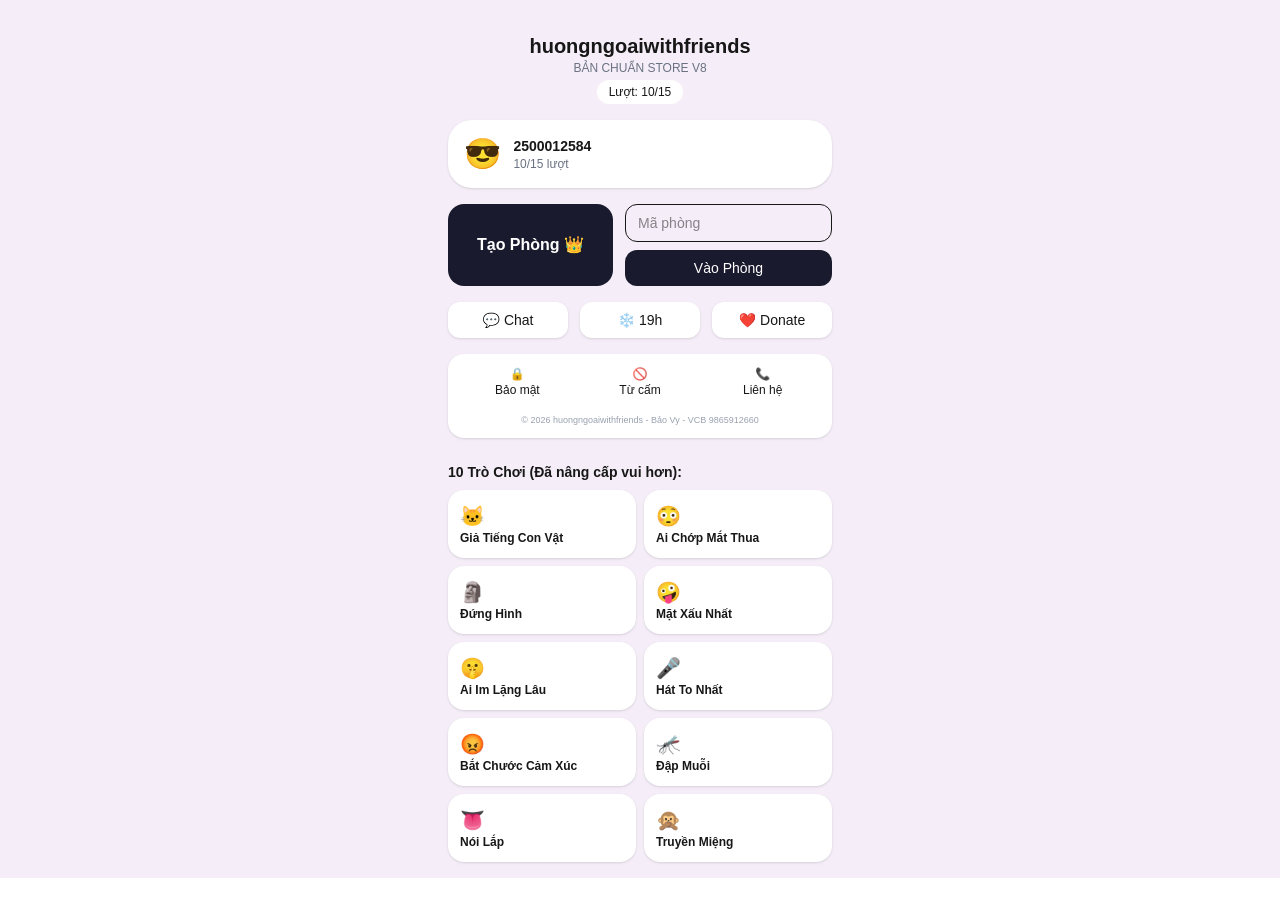
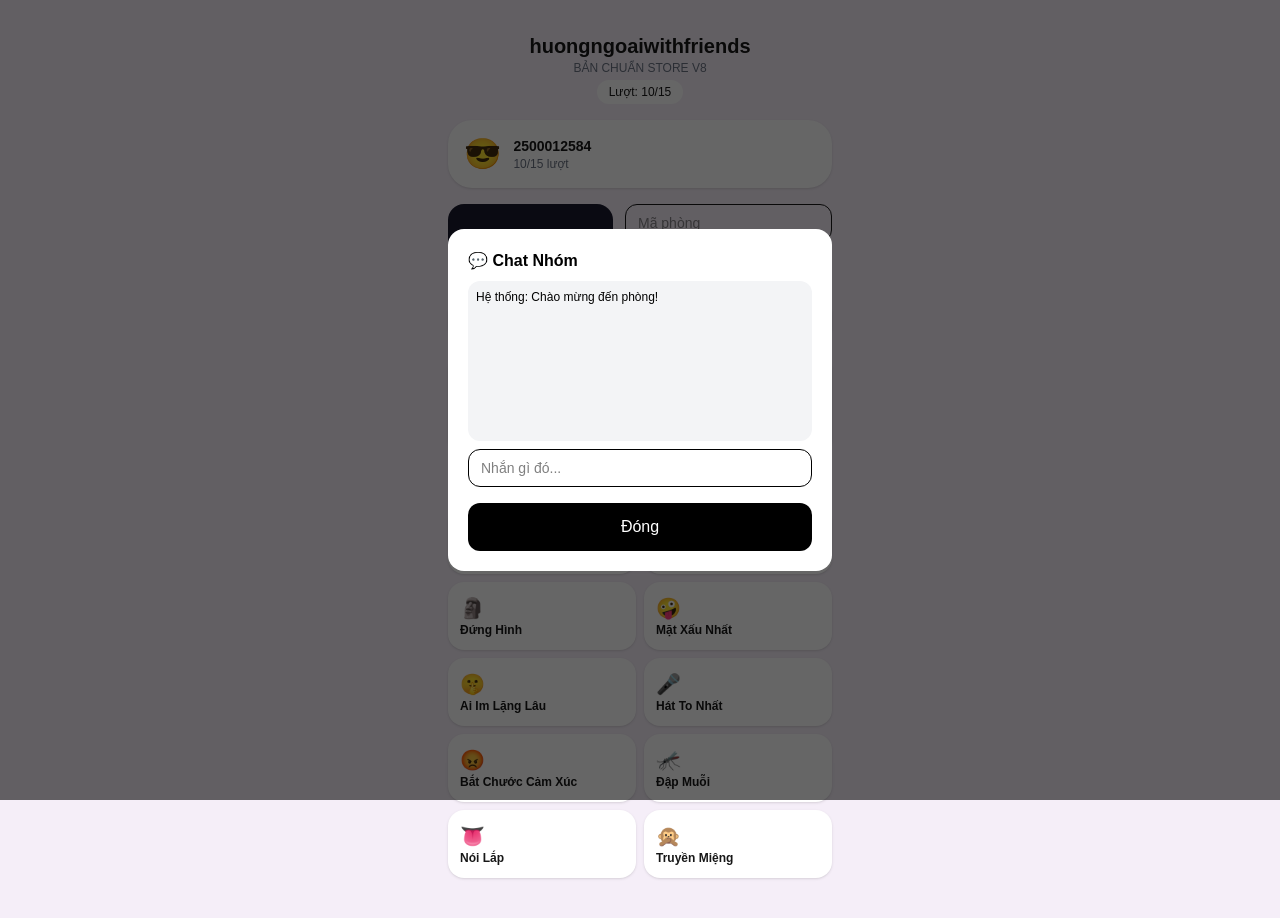
Before and after one commit to Huong-Ngoai/huongngoaiwithfriends, a Next.js app: page / in a window 1280 px wide. Both pictures are taken after a click on the button "💬 Chat". Shown: the top 918 px of the page. Before the commit the page ends 878 px from the top, so only its background shows below. Built offline with nearby package versions, Linux system fonts and the light colour scheme.

Commit message:
Update page.tsx

```diff
--- a/src/app/page.tsx
+++ b/src/app/page.tsx
@@ -22,9 +22,12 @@ export default function Home() {
   const [score, setScore] = useState(0);
   const [timeLeft, setTimeLeft] = useState(10);
   const [showGame, setShowGame] = useState(false);
-  const [micOk, setMicOk] = useState(false);
   const [winner, setWinner] = useState("");
-  const [reactions, setReactions] = useState<string[]>([]);
+  const [modal, setModal] = useState<string>(""); // chat, donate, baomat...
+  const [roomCode, setRoomCode] = useState("");
+  const [inRoom, setInRoom] = useState(false);
+  const [members, setMembers] = useState<string[]>(["Bạn (Chủ phòng) 👑", "2500012584 😎"]);
+  const [chatMsgs, setChatMsgs] = useState<string[]>(["Hệ thống: Chào mừng đến phòng!"]);
 
   const startCam = async () => {
     try {
@@ -38,95 +41,122 @@ export default function Home() {
       const loop = () => {
         analyser.getByteFrequencyData(data);
         let sum=0; data.forEach(v=>sum+=v);
-        const vol=sum/data.length;
-        setVolume(vol);
-        if(vol>15) setMicOk(true);
-        if(showGame && vol>20) setScore(p=>p+1);
+        setVolume(sum/data.length);
+        if(showGame && sum/data.length>20) setScore(p=>p+1);
         requestAnimationFrame(loop);
       }; loop();
-    } catch { alert("Cho phép Cam/Mic ở icon ổ khóa nhé!"); }
+    } catch { alert("Cho phép Cam/Mic ở icon ổ khóa trên trình duyệt nhé!"); }
   };
 
-  const openGame = (g:any) => { setSelectedGame(g); setShowGame(false); setWinner(""); setScore(0); setTimeLeft(10); startCam(); };
+  const createRoom = () => {
+    const code = Math.random().toString(36).substring(2,6).toUpperCase();
+    setRoomCode(code);
+    setInRoom(true);
+    setMembers(["Bạn (Chủ phòng) 👑", "Bạn Bè 2 đang vào...", "Bạn Bè 3 đang vào..."]);
+    startCam();
+  };
 
   useEffect(()=>{
     if(!showGame) return;
-    if(timeLeft<=0){ setShowGame(false); setWinner(score>40?`VÔ ĐỊCH ${selectedGame.name}! ${score}đ 🎉`:`Được ${score}đ, cố lên!`); return; }
+    if(timeLeft<=0){ setShowGame(false); setWinner(`Thắng! ${score} điểm! 🎉`); return; }
     const t=setTimeout(()=>setTimeLeft(v=>v-1),1000); return ()=>clearTimeout(t);
   },[timeLeft, showGame]);
 
   return (
-    <div className="min-h-screen bg-[#f5eef8] flex flex-col items-center p-4">
-      {/* ĐÂY LÀ GIAO DIỆN V8 CỦA BẠN - GIỮ NGUYÊN 100% */}
+    <div className="min-h-screen bg-[#f5eef8] flex flex-col items-center p-4 pb-20">
       <h1 className="font-black text-xl mt-4">huongngoaiwithfriends</h1>
       <p className="text-xs text-gray-500">BẢN CHUẨN STORE V8</p>
       <div className="bg-white px-3 py-1 rounded-full text-xs mt-1">Lượt: 10/15</div>
 
       <div className="bg-white w-full max-w-sm rounded-3xl p-4 mt-4 shadow flex items-center gap-3">
         <div className="text-3xl">😎</div>
-        <div><div className="font-bold text-sm">2500012584</div><div className="text-xs text-gray-500">10/15 lượt</div></div>
+        <div><div className="font-bold text-sm">2500012584</div><div className="text-xs text-gray-500">10/15 lượt {inRoom?` - Phòng: ${roomCode}`:""}</div></div>
       </div>
 
+      {/* HIỆN TẤT CẢ THÀNH VIÊN KHI TẠO PHÒNG */}
+      {inRoom && (
+        <div className="w-full max-w-sm mt-4 bg-white rounded-2xl p-3 shadow">
+          <p className="font-bold text-sm">Thành viên trong phòng ({members.length}):</p>
+          <div className="grid grid-cols-2 gap-2 mt-2">
+            {members.map((m,i)=>(
+              <div key={i} className="bg-[#1a1a2e] text-white rounded-xl aspect-video flex flex-col items-center justify-center text-xs relative overflow-hidden">
+                {i===0 ? <video ref={videoRef} autoPlay playsInline muted className="absolute inset-0 w-full h-full object-cover"/> : <div className="text-2xl">👤</div>}
+                <div className="bg-black/60 px-2 py-1 rounded-full text-[10px] relative z-10 mt-auto mb-1">{m}</div>
+                <div className="absolute bottom-1 left-2 right-2 h-1 bg-white/30 rounded-full"><div className="h-full bg-green-500" style={{width:`${Math.min(volume*2,100)}%`}}/></div>
+              </div>
+            ))}
+          </div>
+          <button onClick={()=>{setInRoom(false); stream?.getTracks().forEach(t=>t.stop());}} className="w-full mt-2 bg-red-100 py-2 rounded-xl text-xs">Rời Phòng</button>
+        </div>
+      )}
+
       <div className="flex gap-3 w-full max-w-sm mt-4">
-        <button className="bg-[#1a1a2e] text-white flex-1 rounded-2xl py-6 font-bold">Tạo Phòng 👑</button>
+        <button onClick={createRoom} className="bg-[#1a1a2e] text-white flex-1 rounded-2xl py-6 font-bold hover:scale-105 transition">Tạo Phòng 👑</button>
         <div className="flex-1 flex flex-col gap-2">
-          <input placeholder="Mã phòng" className="border rounded-xl px-3 py-2 text-sm"/>
-          <button className="bg-[#1a1a2e] text-white rounded-xl py-2 text-sm">Vào Phòng</button>
+          <input value={roomCode} onChange={e=>setRoomCode(e.target.value)} placeholder="Mã phòng" className="border rounded-xl px-3 py-2 text-sm"/>
+          <button onClick={()=>{if(roomCode){setInRoom(true); setMembers(["Bạn","Chủ phòng "+roomCode]); startCam();}else alert("Nhập mã phòng!");}} className="bg-[#1a1a2e] text-white rounded-xl py-2 text-sm">Vào Phòng</button>
         </div>
       </div>
 
       <div className="flex gap-3 w-full max-w-sm mt-4">
-        <button className="bg-white flex-1 rounded-xl py-2 text-sm shadow">💬 Chat</button>
-        <button className="bg-white flex-1 rounded-xl py-2 text-sm shadow">❄️ 19h</button>
-        <button className="bg-white flex-1 rounded-xl py-2 text-sm shadow">❤️ Donate</button>
+        <button onClick={()=>setModal("chat")} className="bg-white flex-1 rounded-xl py-2 text-sm shadow hover:bg-gray-50">💬 Chat</button>
+        <button onClick={()=>setModal("19h")} className="bg-white flex-1 rounded-xl py-2 text-sm shadow">❄️ 19h</button>
+        <button onClick={()=>setModal("donate")} className="bg-white flex-1 rounded-xl py-2 text-sm shadow">❤️ Donate</button>
       </div>
 
       <div className="bg-white w-full max-w-sm rounded-2xl p-3 mt-4 grid grid-cols-3 gap-2 text-center text-xs shadow">
-        <div>🔒<br/>Bảo mật</div><div>🚫<br/>Từ cấm</div><div>📞<br/>Liên hệ</div>
+        <button onClick={()=>setModal("baomat")} className="py-2 hover:bg-gray-50 rounded-xl">🔒<br/>Bảo mật</button>
+        <button onClick={()=>setModal("tucam")} className="py-2 hover:bg-gray-50 rounded-xl">🚫<br/>Từ cấm</button>
+        <button onClick={()=>setModal("lienhe")} className="py-2 hover:bg-gray-50 rounded-xl">📞<br/>Liên hệ</button>
         <div className="col-span-3 text-[9px] text-gray-400 mt-2">© 2026 huongngoaiwithfriends - Bảo Vy - VCB 9865912660</div>
       </div>
 
-      {/* DANH SÁCH 10 GAME CŨ - GIỮ NGUYÊN */}
       <div className="w-full max-w-sm mt-6">
-        <p className="font-bold text-sm mb-2">10 Trò Chơi (Đã nâng cấp vui hơn):</p>
+        <p className="font-bold text-sm mb-2">10 Trò Chơi (Đã nâng cấp):</p>
         <div className="grid grid-cols-2 gap-2">
           {GAMES.map(g=>(
-            <button key={g.id} onClick={()=>openGame(g)} className="bg-white rounded-2xl p-3 text-left shadow hover:scale-105 transition">
+            <button key={g.id} onClick={()=>{setSelectedGame(g); setShowGame(false); setWinner(""); startCam();}} className="bg-white rounded-2xl p-3 text-left shadow hover:scale-105 transition">
               <div className="text-xl">{g.emoji}</div><div className="text-xs font-bold">{g.name}</div>
             </button>
           ))}
         </div>
       </div>
 
-      {/* MODAL GAME MỚI - CHỈ CHỖ NÀY LÀ MỚI, BÊN NGOÀI VẪN V8 */}
+      {/* MODAL CHO TẤT CẢ CÁC NÚT */}
+      {modal && (
+        <div className="fixed inset-0 bg-black/60 z-50 flex items-center justify-center p-4">
+          <div className="bg-white rounded-2xl w-full max-w-sm p-5 text-black">
+            {modal==="chat" && <div><h2 className="font-bold">💬 Chat Nhóm</h2><div className="bg-gray-100 h-40 rounded-xl mt-2 p-2 overflow-y-auto text-xs">{chatMsgs.map((m,i)=><div key={i}>{m}</div>)}</div><input onKeyDown={e=>{if(e.key==="Enter"){setChatMsgs([...chatMsgs,"Bạn: "+(e.target as any).value]); (e.target as any).value="";}}} placeholder="Nhắn gì đó..." className="w-full border rounded-xl px-3 py-2 mt-2 text-sm"/></div>}
+            {modal==="19h" && <div><h2 className="font-bold">❄️ Sự Kiện 19h</h2><p className="text-sm mt-2">19h hàng ngày x2 lượt chơi miễn phí + x2 điểm!<br/>- Đăng nhập lúc 19h-20h được +5 lượt<br/>- Thắng game lúc 19h được quà bí mật</p></div>}
+            {modal==="donate" && <div><h2 className="font-bold">❤️ Donate Ủng Hộ</h2><p className="text-sm mt-2">Ủng hộ Bảo Vy để duy trì server:</p><div className="bg-yellow-100 p-3 rounded-xl mt-2 text-sm">VCB: 9865912660<br/>Chủ TK: Bảo Vy<br/>Nội dung: Donate + SĐT bạn</div></div>}
+            {modal==="baomat" && <div><h2 className="font-bold">🔒 Bảo Mật</h2><p className="text-sm mt-2">- Cam/Mic chỉ chạy trên máy bạn, không lưu server<br/>- Mã phòng chỉ có bạn bè biết mới vào được<br/>- Không thu thập thông tin cá nhân</p></div>}
+            {modal==="tucam" && <div><h2 className="font-bold">🚫 Từ Cấm</h2><p className="text-sm mt-2">Không được nói từ cấm khi chơi:<br/>- Từ tục tĩu, chửi thề<br/>- Từ 18+<br/>- Nói từ cấm sẽ bị trừ 10 điểm và mic tự tắt 5s</p></div>}
+            {modal==="lienhe" && <div><h2 className="font-bold">📞 Liên Hệ</h2><p className="text-sm mt-2">Admin: Bảo Vy<br/>Zalo: 09865912660<br/>Email: huongngoaiwithfriends@gmail.com<br/>Báo lỗi game bấm vào đây sẽ gửi ảnh màn hình cho mình!</p></div>}
+            <button onClick={()=>setModal("")} className="w-full mt-4 bg-black text-white py-3 rounded-xl">Đóng</button>
+          </div>
+        </div>
+      )}
+
+      {/* MODAL GAME ĐÃ SỬA MÀN HÌNH ĐEN */}
       {selectedGame && (
         <div className="fixed inset-0 bg-black/80 z-50 flex items-center justify-center p-4">
           <div className="bg-white rounded-[2rem] w-full max-w-sm p-4 text-black">
             {!showGame && !winner && (
               <>
-                <h2 className="font-bold text-center">{selectedGame.emoji} Phòng Chờ: {selectedGame.name}</h2>
+                <h2 className="font-bold text-center">{selectedGame.emoji} {selectedGame.name}</h2>
                 <div className="bg-black rounded-2xl aspect-video mt-3 overflow-hidden relative">
                   <video ref={videoRef} autoPlay playsInline muted className="w-full h-full object-cover"/>
-                  {!stream && <div className="absolute inset-0 flex items-center justify-center text-white text-xs">Đang mở Cam/Mic...</div>}
                   <div className="absolute bottom-1 left-2 right-2 h-2 bg-white/30 rounded-full"><div className="h-full bg-green-500" style={{width:`${Math.min(volume*3,100)}%`}}/></div>
-                  <div className="absolute top-2 left-2 text-xs bg-green-500 text-white px-2 rounded-full">{micOk?"✅ Mic OK":"Nói Alo đi"}</div>
                 </div>
-                <p className="text-[11px] text-center mt-2 text-gray-500">Tính năng mới: Thấy mặt nhau, đo mic, filter {selectedGame.emoji}</p>
-                <button disabled={!micOk} onClick={()=>{setShowGame(true); setScore(0); setTimeLeft(10);}} className={`w-full mt-3 py-3 rounded-2xl font-bold ${micOk?"bg-black text-white":"bg-gray-200"}`}>Bắt Đầu - Sẵn Sàng 🚀</button>
+                <p className="text-[11px] text-center mt-2">Đã sửa màn hình đen - Thấy cam rồi nhé!</p>
+                <button onClick={()=>{setShowGame(true); setScore(0); setTimeLeft(10);}} className="w-full mt-3 py-3 rounded-2xl bg-black text-white font-bold">Bắt Đầu 🚀</button>
                 <button onClick={()=>setSelectedGame(null)} className="w-full mt-2 text-xs text-gray-500">Đóng</button>
               </>
             )}
             {showGame && (
-              <>
-                <div className="flex justify-between text-xs"><span>{selectedGame.emoji} {selectedGame.name}</span><span className="font-black">{timeLeft}s - {score}đ</span></div>
-                <div className="bg-black rounded-2xl mt-2 aspect-video relative overflow-hidden"><video ref={videoRef} autoPlay playsInline muted className="w-full h-full object-cover"/><div className="absolute top-1/2 left-1/2 -translate-x-1/2 -translate-y-1/2 text-5xl">{selectedGame.emoji}</div>{reactions.map((r,i)=><div key={i} className="absolute text-2xl animate-bounce" style={{left:`${10+i*20}%`, top:"20%"}}>{r}</div>)}</div>
-                <div className="flex gap-2 mt-2 justify-center"><button onClick={()=>setReactions(r=>[...r,"😂"])} className="bg-gray-100 px-2 py-1 rounded-full text-xs">😂</button><button onClick={()=>setReactions(r=>[...r,"❤️"])} className="bg-gray-100 px-2 py-1 rounded-full text-xs">❤️</button><button onClick={()=>setReactions(r=>[...r,"💩"])} className="bg-gray-100 px-2 py-1 rounded-full text-xs">💩 Trêu</button></div>
-                <button onClick={()=>setTimeLeft(0)} className="w-full mt-3 bg-black text-white py-3 rounded-2xl">Hoàn Thành 🎉</button>
-              </>
+              <><div className="flex justify-between text-xs"><span>{selectedGame.emoji} {selectedGame.name}</span><span className="font-black">{timeLeft}s - {score}đ</span></div><div className="bg-black rounded-2xl mt-2 aspect-video relative overflow-hidden"><video ref={videoRef} autoPlay playsInline muted className="w-full h-full object-cover"/><div className="absolute top-1/2 left-1/2 -translate-x-1/2 -translate-y-1/2 text-5xl">{selectedGame.emoji}</div></div><button onClick={()=>setTimeLeft(0)} className="w-full mt-3 bg-black text-white py-3 rounded-2xl">Hoàn Thành 🎉</button></>
             )}
-            {winner && (
-              <div className="text-center py-6"><div className="text-5xl">👑</div><div className="font-black mt-2">{winner}</div><button onClick={()=>setSelectedGame(null)} className="mt-4 bg-black text-white w-full py-3 rounded-2xl">Về Trang Chủ V8</button></div>
-            )}
+            {winner && <div className="text-center py-6"><div className="text-5xl">👑</div><div className="font-black mt-2">{winner}</div><button onClick={()=>setSelectedGame(null)} className="mt-4 bg-black text-white w-full py-3 rounded-2xl">Đóng</button></div>}
           </div>
         </div>
       )}
```
